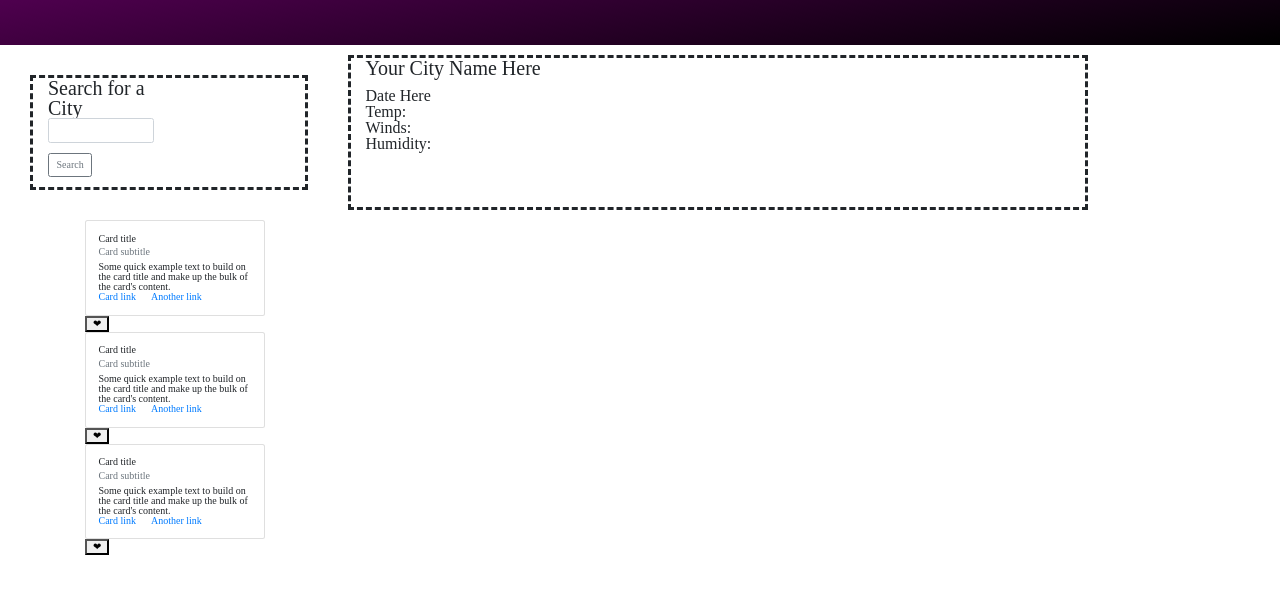
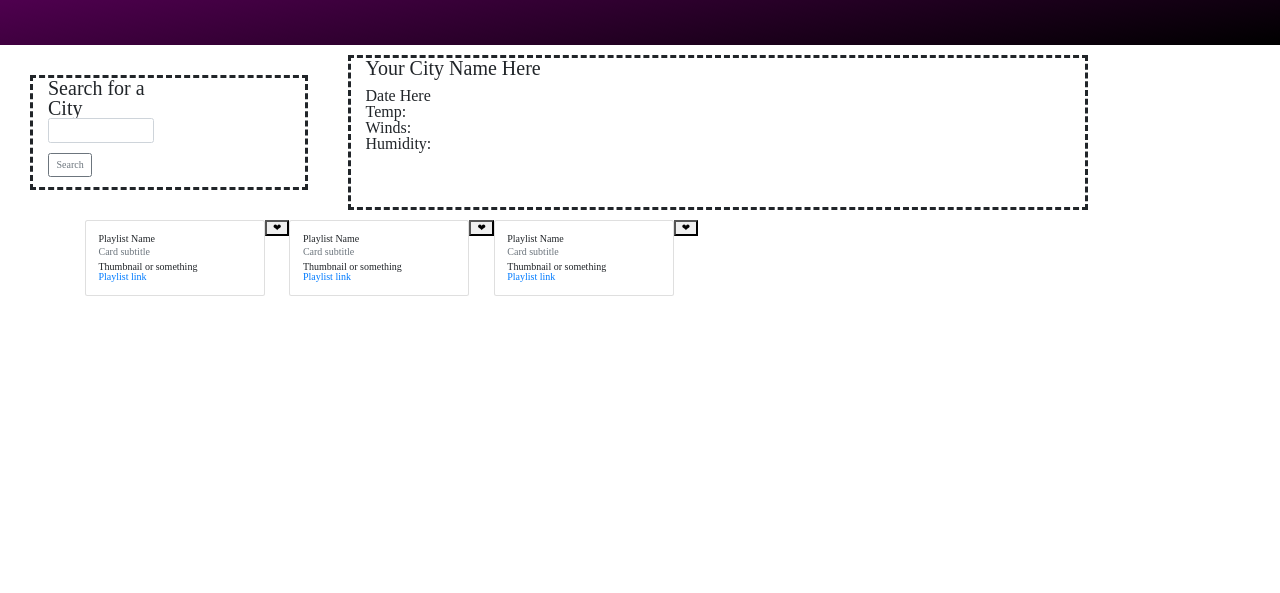
Before and after one commit to GiantRobot76/weatherMusicMatcher, a plain HTML site: page index.html in a window 1280 px wide. Shown: the part 155-748 px from the top of the page. Drawn offline with nearby package versions, Linux system fonts and the light colour scheme.

Commit message:
playlist card creation

```diff
--- a/assets/css/style.css
+++ b/assets/css/style.css
@@ -38,3 +38,8 @@ h2 {
 .button-addon1 {
   font-size: 3em;
 }
+
+.playlists {
+  display: flex;
+  flex-direction: row;
+}
--- a/index.html
+++ b/index.html
@@ -93,17 +93,13 @@
 
     <!-- generated playlists -->
     <section class="container">
-      <div>
+      <div class="playlists">
         <div class="card" style="width: 18rem">
           <div class="card-body">
-            <h5 class="card-title">Card title</h5>
+            <h5 class="card-title">Playlist Name</h5>
             <h6 class="card-subtitle mb-2 text-muted">Card subtitle</h6>
-            <p class="card-text">
-              Some quick example text to build on the card title and make up the
-              bulk of the card's content.
-            </p>
-            <a href="#" class="card-link">Card link</a>
-            <a href="#" class="card-link">Another link</a>
+            <p class="card-text">Thumbnail or something</p>
+            <a href="#" class="card-link">Playlist link</a>
           </div>
         </div>
         <div>
@@ -111,14 +107,10 @@
         </div>
         <div class="card" style="width: 18rem">
           <div class="card-body">
-            <h5 class="card-title">Card title</h5>
+            <h5 class="card-title">Playlist Name</h5>
             <h6 class="card-subtitle mb-2 text-muted">Card subtitle</h6>
-            <p class="card-text">
-              Some quick example text to build on the card title and make up the
-              bulk of the card's content.
-            </p>
-            <a href="#" class="card-link">Card link</a>
-            <a href="#" class="card-link">Another link</a>
+            <p class="card-text">Thumbnail or something</p>
+            <a href="#" class="card-link">Playlist link</a>
           </div>
         </div>
         <div>
@@ -126,14 +118,10 @@
         </div>
         <div class="card" style="width: 18rem">
           <div class="card-body">
-            <h5 class="card-title">Card title</h5>
+            <h5 class="card-title">Playlist Name</h5>
             <h6 class="card-subtitle mb-2 text-muted">Card subtitle</h6>
-            <p class="card-text">
-              Some quick example text to build on the card title and make up the
-              bulk of the card's content.
-            </p>
-            <a href="#" class="card-link">Card link</a>
-            <a href="#" class="card-link">Another link</a>
+            <p class="card-text">Thumbnail or something</p>
+            <a href="#" class="card-link">Playlist link</a>
           </div>
         </div>
         <div>
```
